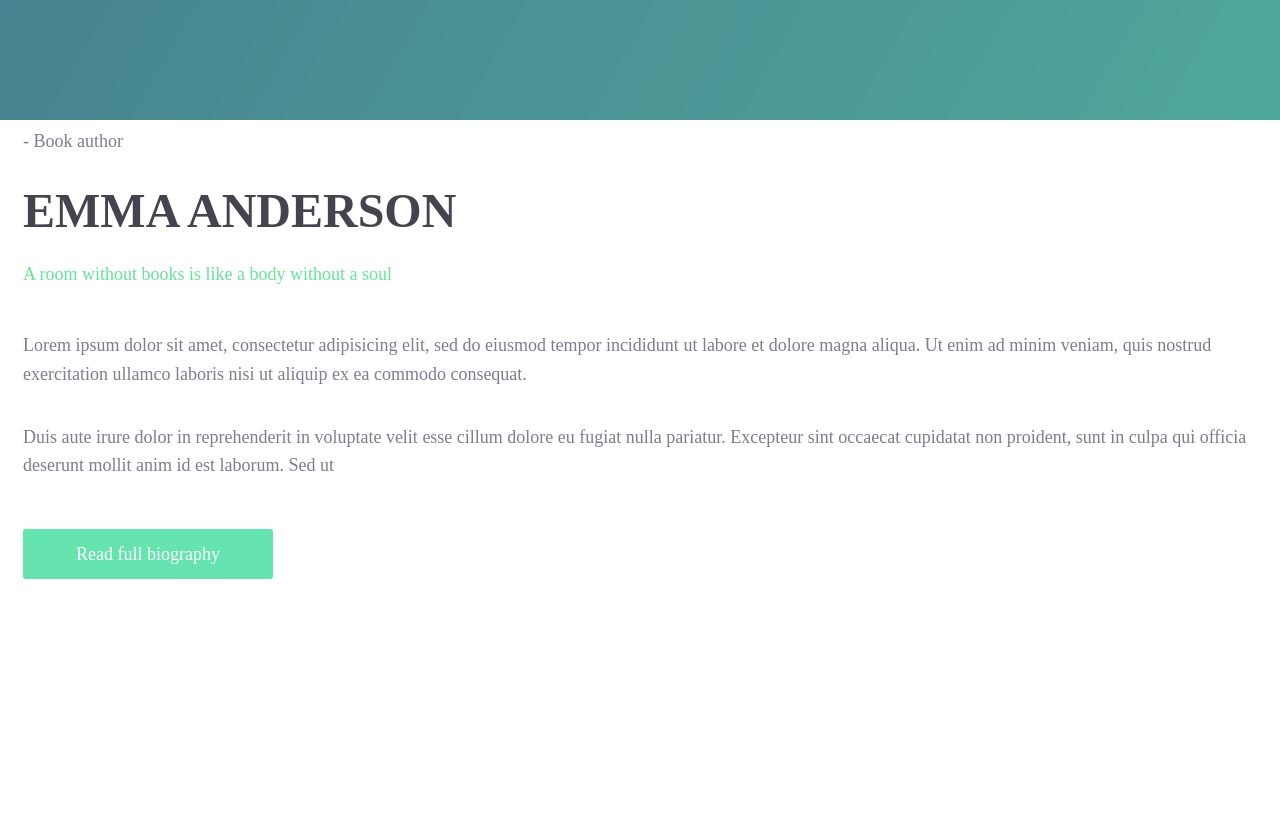
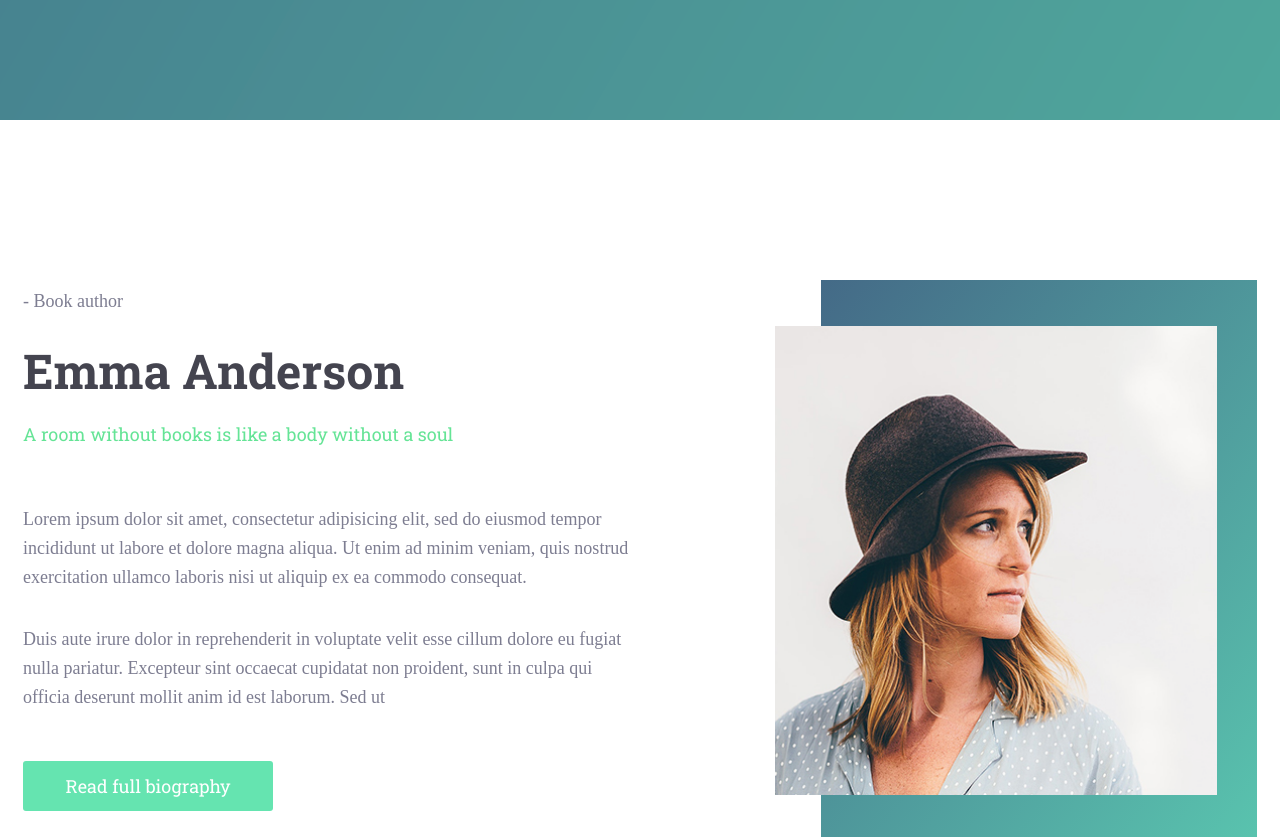
Before and after one commit to evgeniy1994/Bro1994-1989, a plain HTML site: page index.html in a window 1280 px wide. Shown: the part 940-1777 px from the top of the page. Before the commit the page ends 1541 px from the top, so only its background shows below. Drawn offline with Linux system fonts and the light colour scheme.

Commit message:
09.07.2019

```diff
--- a/css/main.css
+++ b/css/main.css
@@ -1,5 +1,4 @@
 body{
-    font-family: 'Open Sans' 'Roboto';
     margin: 0;
     padding: 0;
 }
@@ -64,7 +63,7 @@ header{
     margin-bottom: 0;
     margin-top: 118px;
     font-size: 36px;
-    font-family: "RobotoSlab Bold 700";
+    font-family: "Roboto Slab";
     color: rgb(255, 255, 255);
     font-weight: bold;
     text-transform: uppercase;
@@ -97,7 +96,7 @@ header{
 .blok-text__title{
     margin: 25px 0px 0px 0px;
     font-size: 48px;
-    font-family: "RobotoSlab Bold 700";
+    font-family: "Roboto Slab";
     color: rgb(255, 255, 255);
     font-weight: bold;
     text-transform: uppercase;
@@ -106,7 +105,7 @@ header{
 .blok-text_content_green{
     margin: 20px 0px 14px 0px;
     font-size: 18px;
-    font-family: "RobotoSlab";
+    font-family: "Roboto Slab";
     color: rgb(101, 228, 150);
     line-height: 2.444;
 }
@@ -125,7 +124,7 @@ header{
     border-radius: 3px;
     text-align: center;
     font-size: 18px;
-    font-family: "RobotoSlab";
+    font-family: "Roboto Slab";
     color: rgb(255, 255, 255);
     line-height: 2.8;
     text-decoration: none;
@@ -139,6 +138,21 @@ header{
     line-height: 1.833;
 }
 /* Finish header */
+section2{
+    background-color: #fff;
+    width: 100%;
+}
+.blok-author-photo{
+    width: 100%;
+    margin: 160px 0px 0px 0px;
+    display: flex;
+    justify-content: space-between;
+}
+.blok__author{
+    width: 50%;
+    display: flex;
+    flex-direction: column;
+}
 .blok__author_name{
     margin: 0px 0px 0px 0px;
     font-size: 18px;
@@ -149,16 +163,15 @@ header{
 .blok__author__title{
     margin: 25px 0px 0px 0px;
     font-size: 48px;
-    font-family: "RobotoSlab Bold 700";
+    font-family: "Roboto Slab";
     color:#44444f;
     font-weight: bold;
-    text-transform: uppercase;
     line-height: 0.917;
 }
 .blok__author_content_green{
     margin: 20px 0px 14px 0px;
     font-size: 18px;
-    font-family: "RobotoSlab";
+    font-family: "Roboto Slab";
     color: rgb(101, 228, 150);
     line-height: 2.444;
 }
@@ -177,9 +190,21 @@ header{
     border-radius: 3px;
     text-align: center;
     font-size: 18px;
-    font-family: "RobotoSlab";
+    font-family: "Roboto Slab";
     color: rgb(255, 255, 255);
     line-height: 2.8;
     text-decoration: none;
     display: block;
 }
+.blok__photo{
+    height: 557px;
+    width: 436px;
+    background: linear-gradient(to bottom right, #446a87, #59c3ae);
+}
+.blok__photo-img{
+    margin-top: 46px;
+    margin-left: -46px;
+    margin-right: 46px;
+    width: 442px;
+    height: 469px;
+}
--- a/index.html
+++ b/index.html
@@ -4,7 +4,7 @@
     <meta charset="UTF-8">
     <title>Bukee</title>
     <link rel="stylesheet" href="css/main.css">
-    <link href="https://fonts.googleapis.com/css?family=Open+Sans:400i,700|Roboto+Slab:400,700&display=swap" rel="stylesheet">
+    <link href="https://fonts.googleapis.com/css?family=Open+Sans:400,700,700i|Roboto+Slab:400,700&display=swap&subset=cyrillic" rel="stylesheet">
 </head>
 <body>
     <header>
@@ -49,7 +49,8 @@
     <!-- Finish header -->
     <section2>
         <div class="container">
-            <div class=".blok__autor">
+            <div class="blok-author-photo">
+                <div class="blok__author">
                     <p class="blok__author_name">- Book author</p>
                     <h2 class="blok__author__title">Emma Anderson </h2>
                     <p class="blok__author_content_green">A room without books is like a body without a soul</p>
@@ -57,7 +58,9 @@
                     <p class="blok__author_content">Duis aute irure dolor in reprehenderit in voluptate velit esse cillum dolore eu fugiat nulla pariatur. Excepteur sint occaecat cupidatat non proident, sunt in culpa qui officia deserunt mollit anim id est laborum. Sed ut </p>
                     <a href="#" class="blok__author__btm">Read full biography</a>
                 </div>
-            <div class=".blok__photo">
+                <div class="blok__photo">
+                        <img src="img/avatarnew.png" alt="Bukee" class="blok__photo-img">
+                </div>
             </div>
             <div class="blok__number">
             </div>
```
Also changed, not shown: img/avatarnew.png (added), img/gradient.svg (added). Lines whose indentation alone changed are shown as unchanged.
